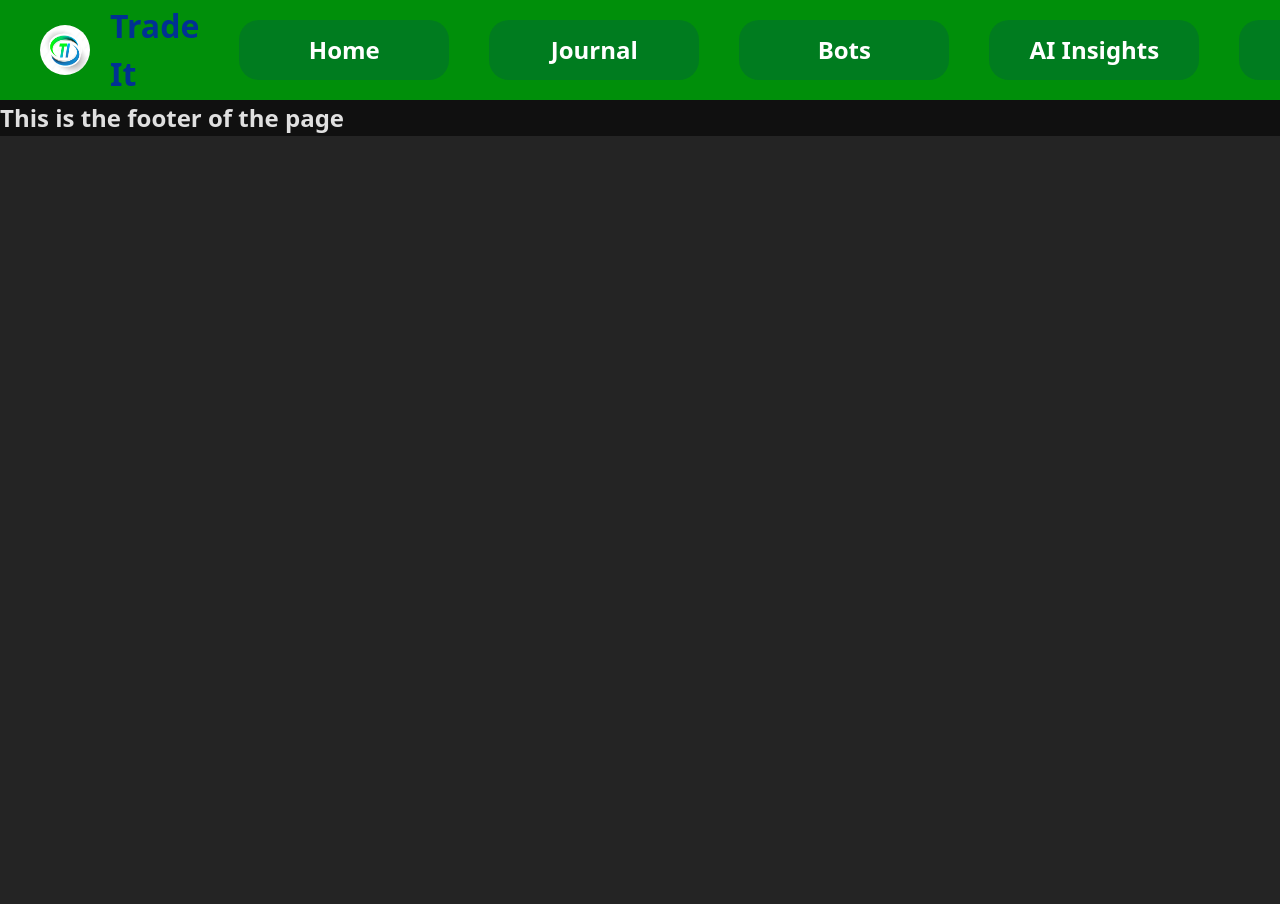
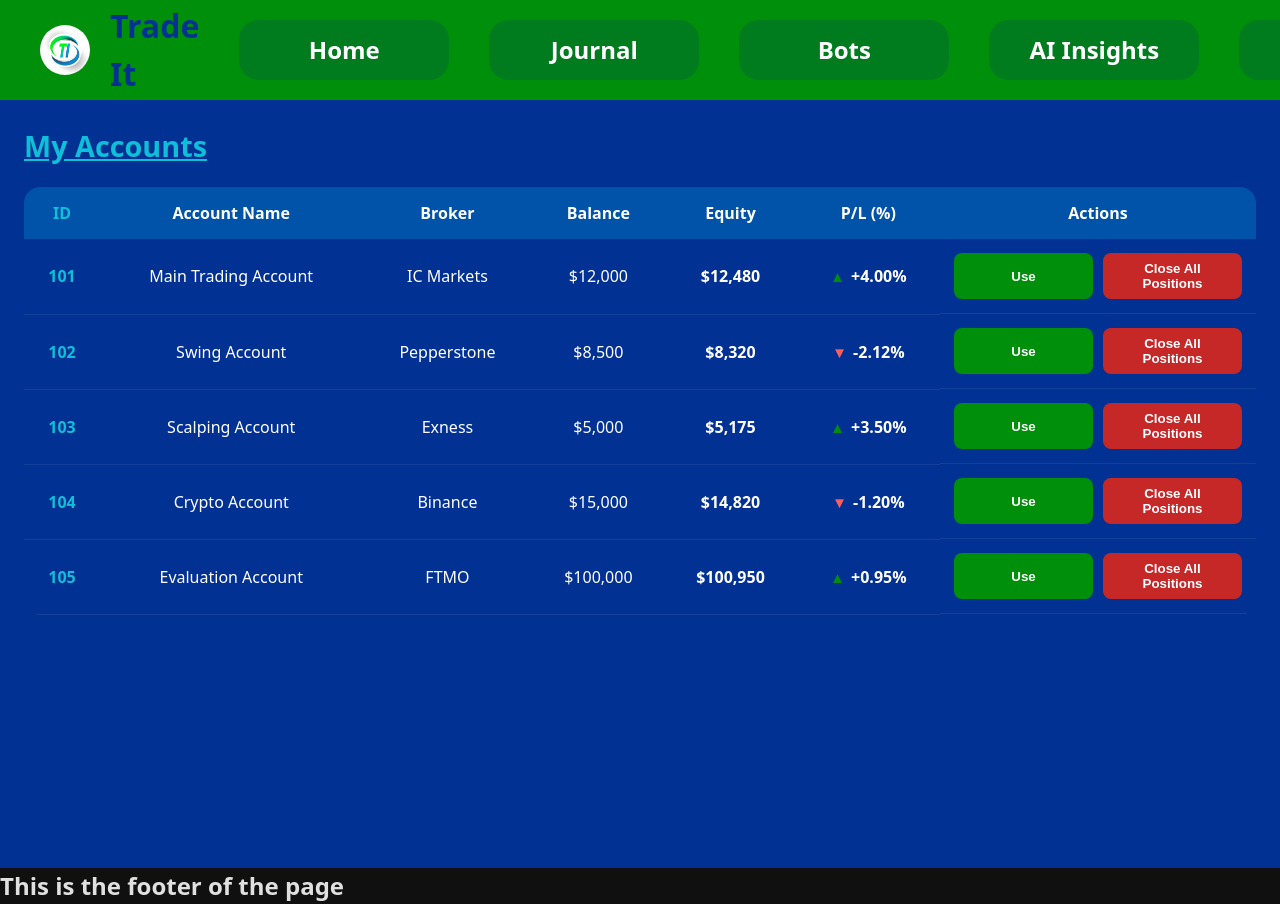
Before and after one commit to denis0f/trader, a React app in the folder frontend/: page /accounts in a window 1280 px wide. Shown: the top 904 px of the page. Before the commit the page ends 800 px from the top, so only its background shows below. Built offline with nearby package versions, Linux system fonts and the light colour scheme; the HTML template or start-up script is replaced by a standard one.

Commit message:
Add Accounts page where the accounts the user have will be displayed Add accounts performance chart in the home dashboard

```diff
--- a/frontend/src/App.css
+++ b/frontend/src/App.css
@@ -118,7 +118,7 @@
   display: flex;
   flex-direction: column;
   gap: 25px;
-  background-color: #2f2f2f;
+  background-color: #00146e;
 }
 
 .stats-row {
@@ -161,6 +161,7 @@
   padding: 20px;
   border-radius: 12px;
   box-shadow: 0 2px 8px rgba(0, 0, 0, 0.08);
+
 }
 
 /* Table styling */
@@ -633,16 +634,118 @@
   line-height: 1.4;
 }
 
+
+
 /* =========================
-   Responsive
+   Accounts Page
 ========================= */
 
-@media (max-width: 900px) {
-  .news-grid {
-    grid-template-columns: 1fr;
-  }
+.accounts-container {
+  padding: 24px;
+  background-color: var(--color-blue-end);
+  min-height: 90vh;
+}
 
-  .ai-insights-grid {
-    grid-template-columns: 1fr;
-  }
+.accounts-header {
+  color: var(--color-blue-mid);
+  font-size: 1.8rem;
+  margin-bottom: 20px;
+  text-decoration: underline;
 }
+
+/* Accounts Table */
+
+.accounts-table {
+  width: 100%;
+  border-collapse: collapse;
+  background: var(--color-blue-logo-name);
+  border-radius: 16px;
+  overflow: hidden;
+}
+
+.accounts-table th,
+.accounts-table td {
+  padding: 14px;
+  text-align: center;
+}
+
+.accounts-table td:first-child,
+.accounts-table th:first-child {
+  font-weight: bold;
+  color: var(--color-blue-mid);
+}
+
+
+.accounts-table th {
+  background-color: var(--color-blue-light);
+  color: white;
+}
+
+.accounts-table td {
+  color: white;
+  border-bottom: 1px solid rgba(255, 255, 255, 0.08);
+}
+
+.accounts-table tr:hover {
+  background-color: rgba(15, 190, 216, 0.12);
+}
+
+/* Actions */
+
+.actions-cell {
+  display: flex;
+  justify-content: center;
+  gap: 10px;
+  flex-wrap: wrap;
+}
+
+.use-btn {
+  background-color: var(--color-green-start);
+  color: white;
+}
+
+.use-btn:hover {
+  background-color: var(--green-background-hover);
+}
+
+.close-btn {
+  background-color: #c62828;
+  color: white;
+}
+
+.close-btn:hover {
+  background-color: #9e1f1f;
+}
+
+/* Reuse existing */
+.btn {
+  padding: 8px 12px;
+  border: none;
+  border-radius: 8px;
+  font-weight: bold;
+  cursor: pointer;
+  transition: background-color 0.3s, transform 0.1s;
+}
+
+.btn:active {
+  transform: scale(0.95);
+}
+
+
+/* =========================
+   P/L Arrows
+========================= */
+
+.pl-arrow {
+  font-weight: bold;
+  margin-right: 6px;
+  font-size: 0.95rem;
+}
+
+.pl-arrow.up {
+  color: var(--color-green-start);
+}
+
+.pl-arrow.down {
+  color: #ff5c5c;
+}
--- a/frontend/src/App.tsx
+++ b/frontend/src/App.tsx
@@ -6,7 +6,7 @@ import Journal from "./components/journal_component/Journal.tsx"
 import Footer from "./components/footer_component/Footer.tsx"
 import Bots from "./components/bots_component/Bots.tsx"
 import AI_Insights from "./components/ai_insights_component/Ai_insights.tsx"
-import Chart from "./components/charts_components/Chart.tsx"
+import Accounts from "./components/accounts_component/Accounts.tsx"
 import { Routes, Route } from 'react-router-dom'
 
 function App() {
@@ -23,7 +23,7 @@ function App() {
         <Route path="/bots" element={<Bots />} />
         <Route path="/ai_insights" element={<AI_Insights />} />
         <Route path="/bots" element={<Bots />} />
-        <Route path="/charts" element={<Chart />} />
+        <Route path="/accounts" element={<Accounts />} />
 
       </Routes>
 
--- /dev/null
+++ b/frontend/src/components/accounts_component/Accounts.tsx
@@ -0,0 +1,110 @@
+import "./../../App.css";
+
+interface Account {
+  id: number;
+  name: string;
+  broker: string;
+  balance: number;
+  equity: number;
+}
+
+const accounts: Account[] = [
+  {
+    id: 101,
+    name: "Main Trading Account",
+    broker: "IC Markets",
+    balance: 12000,
+    equity: 12480,
+  },
+  {
+    id: 102,
+    name: "Swing Account",
+    broker: "Pepperstone",
+    balance: 8500,
+    equity: 8320,
+  },
+  {
+    id: 103,
+    name: "Scalping Account",
+    broker: "Exness",
+    balance: 5000,
+    equity: 5175,
+  },
+  {
+    id: 104,
+    name: "Crypto Account",
+    broker: "Binance",
+    balance: 15000,
+    equity: 14820,
+  },
+  {
+    id: 105,
+    name: "Evaluation Account",
+    broker: "FTMO",
+    balance: 100000,
+    equity: 100950,
+  },
+];
+
+const Accounts = () => {
+  const calculatePLPercent = (balance: number, equity: number) => {
+    const diff = equity - balance;
+    return ((diff / balance) * 100).toFixed(2);
+  };
+
+  return (
+    <div className="accounts-container">
+      <h2 className="accounts-header">My Accounts</h2>
+
+      <table className="accounts-table">
+        <thead>
+          <tr>
+            <th>ID</th>
+            <th>Account Name</th>
+            <th>Broker</th>
+            <th>Balance</th>
+            <th>Equity</th>
+            <th>P/L (%)</th>
+            <th>Actions</th>
+          </tr>
+        </thead>
+
+        <tbody>
+          {accounts.map((account) => {
+            const plPercent = calculatePLPercent(
+              account.balance,
+              account.equity
+            );
+
+            const isProfit = account.equity >= account.balance;
+
+            return (
+              <tr key={account.id}>
+                <td>{account.id}</td>
+                <td>{account.name}</td>
+                <td>{account.broker}</td>
+                <td>${account.balance.toLocaleString()}</td>
+                <td className={isProfit ? "profit" : "loss"}>
+                  ${account.equity.toLocaleString()}
+                </td>
+                <td className={isProfit ? "profit" : "loss"}>
+                  <span className={`pl-arrow ${isProfit ? "up" : "down"}`}>
+                    {isProfit ? "▲" : "▼"}
+                  </span>
+                  {isProfit ? "+" : ""}
+                  {plPercent}%
+                </td>
+                <td className="actions-cell">
+                  <button className="btn use-btn">Use</button>
+                  <button className="btn close-btn">Close All Positions</button>
+                </td>
+              </tr>
+            );
+          })}
+        </tbody>
+      </table>
+    </div>
+  );
+};
+
+export default Accounts;
--- a/frontend/src/components/charts_components/Chart.tsx
+++ /dev/null
@@ -1,12 +0,0 @@
-
-
-export default function Chart(){
-
-    return (
-        <>
-
-            <h2>the chart will appear here</h2>
-
-        </>
-    )
-}
--- a/frontend/src/components/home_component/Home.tsx
+++ b/frontend/src/components/home_component/Home.tsx
@@ -9,7 +9,7 @@ import {
   ResponsiveContainer,
   BarChart,
   Bar,
-  Legend,
+  Cell,
 } from "recharts";
 
 import { FaChartLine, FaDollarSign, FaStar, FaChartBar } from "react-icons/fa";
@@ -25,6 +25,11 @@ interface SymbolData {
 interface DailyProfitData {
   date: string;
   profit: number;
+}
+
+interface AccountPerformanceData {
+  account: string;
+  plPercent: number;
 }
 
 interface DashboardStats {
@@ -92,6 +97,33 @@ const ProfitBarChart = ({ data }: BarChartProps) => (
   </div>
 );
 
+/* --- Account Performance Bar Chart --- */
+interface AccountPerformanceProps {
+  data: AccountPerformanceData[];
+}
+
+const AccountPerformanceBarChart = ({ data }: AccountPerformanceProps) => (
+  <div className="chart-box full-width">
+    <h3>Account Performance (%)</h3>
+    <ResponsiveContainer width="100%" height={300}>
+      <BarChart data={data}>
+        <CartesianGrid strokeDasharray="3 3" vertical={false} />
+        <XAxis dataKey="account" />
+        <YAxis />
+        <Tooltip />
+        <Bar dataKey="plPercent">
+          {data.map((entry, index) => (
+            <Cell
+              key={`cell-${index}`}
+              fill={entry.plPercent >= 0 ? "#008f0a" : "#ff5c5c"}
+            />
+          ))}
+        </Bar>
+      </BarChart>
+    </ResponsiveContainer>
+  </div>
+);
+
 /* --- Traded Symbols Table --- */
 interface TradedSymbolsProps {
   symbols: SymbolData[];
@@ -108,7 +140,6 @@ const TradedSymbols = ({ symbols }: TradedSymbolsProps) => {
     <div className="chart-box full-width-table">
       <h3>Traded Symbols</h3>
 
-      {/* Search Input */}
       <input
         className="symbol-search"
         type="text"
@@ -157,6 +188,14 @@ const Home = () => {
     { date: "2025-12-04", profit: 400 },
   ]);
 
+  const [accountPerformance] = useState<AccountPerformanceData[]>([
+    { account: "Main", plPercent: 4.0 },
+    { account: "Swing", plPercent: -2.1 },
+    { account: "Scalp", plPercent: 3.5 },
+    { account: "Crypto", plPercent: -1.2 },
+    { account: "Eval", plPercent: 0.9 },
+  ]);
+
   const [symbols] = useState<SymbolData[]>([
     { name: "AAPL", trades: 50, profit: 3500 },
     { name: "TSLA", trades: 30, profit: 2500 },
@@ -165,8 +204,7 @@ const Home = () => {
 
   return (
     <div className="dashboard-container">
-
-      {/* ------------------ 5 Stats Cards ------------------ */}
+      {/* ------------------ Stats Cards ------------------ */}
       <div className="stats-row stats-five">
         <StatsCard
           title="Net Profit"
@@ -195,11 +233,14 @@ const Home = () => {
         />
       </div>
 
-      {/* ------------------ Charts Row ------------------ */}
+      {/* ------------------ Charts ------------------ */}
       <div className="dashboard-grid">
         <DailyProfitLineChart data={dailyProfit} />
         <ProfitBarChart data={dailyProfit} />
       </div>
+
+      {/* ------------------ Account Performance ------------------ */}
+      <AccountPerformanceBarChart data={accountPerformance} />
 
       {/* ------------------ Symbols Table ------------------ */}
       <TradedSymbols symbols={symbols} />
--- a/frontend/src/components/nav_bar_component/Nav_bar.tsx
+++ b/frontend/src/components/nav_bar_component/Nav_bar.tsx
@@ -30,7 +30,7 @@ export default function Nav_bar(){
                                 <Link to="/ai_insights">AI Insights</Link>
                             </li>
                             <li className="nav_link">
-                                <Link to="/charts">Charts</Link>
+                                <Link to="/accounts">Accounts</Link>
                             </li>
                         </ul>
                     </nav>
```
